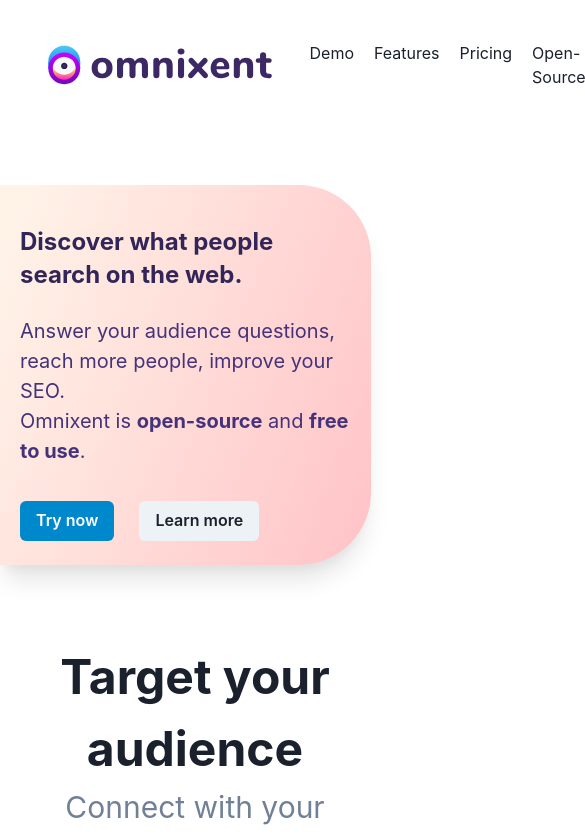
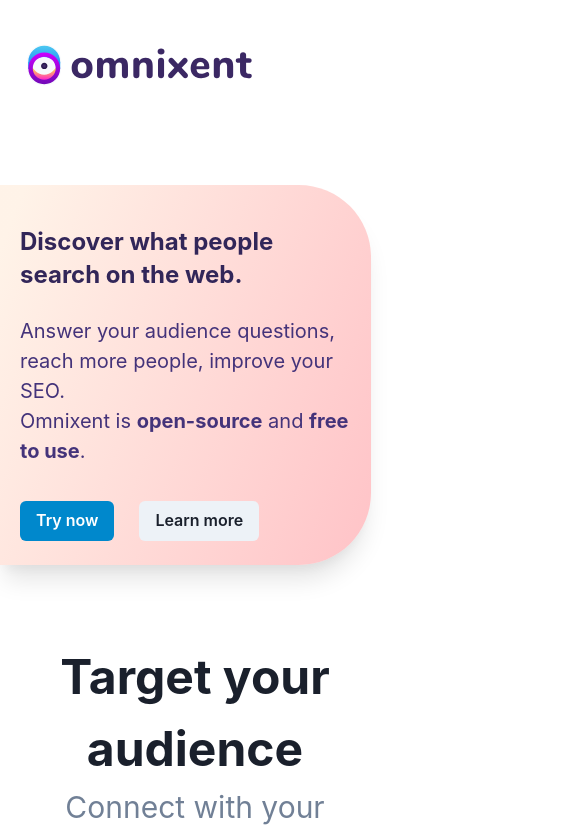
Before and after one commit to omnixent/omnixent-website, a Next.js app: page / in a window 390 px wide. Shown: the top 838 px of the page, 585 px wide, since content can reach past the window. Built offline with nearby package versions, Linux system fonts and the light colour scheme.

Commit message:
feat: hidden desktop navbar on mobile

```diff
--- a/components/organisms/Navbar/index.js
+++ b/components/organisms/Navbar/index.js
@@ -27,9 +27,9 @@
 
 export default function Navbar() {
   return (
-    <Flex p={5} w={1400} maxW="90vw" margin="auto" justifyContent="space-between" mt={5}>
+    <Flex p={5} w={1400} maxW={["100vw", "90vw"]} margin="auto" justifyContent="space-between" mt={5}>
       <Image src="/logo/omx-logo-extended.svg" width={250} />
-      <Flex alignSelf="center">
+      <Flex display={["none", "block"]} alignSelf="center">
         {navbarLinks.map((link) => (
           <Link key={link.href} href={link.href} passHref>
             <Box as="a" ml={5}>
```
